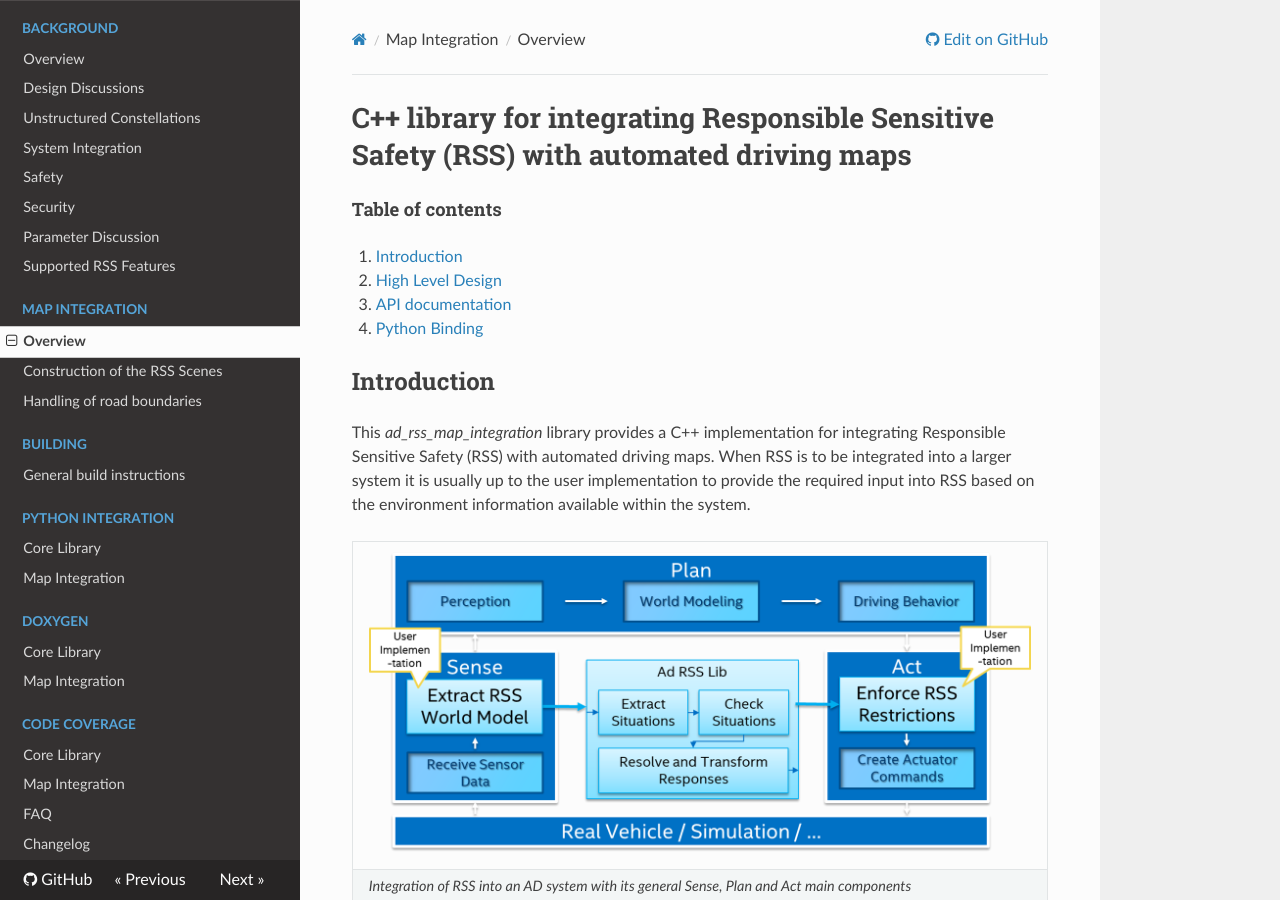
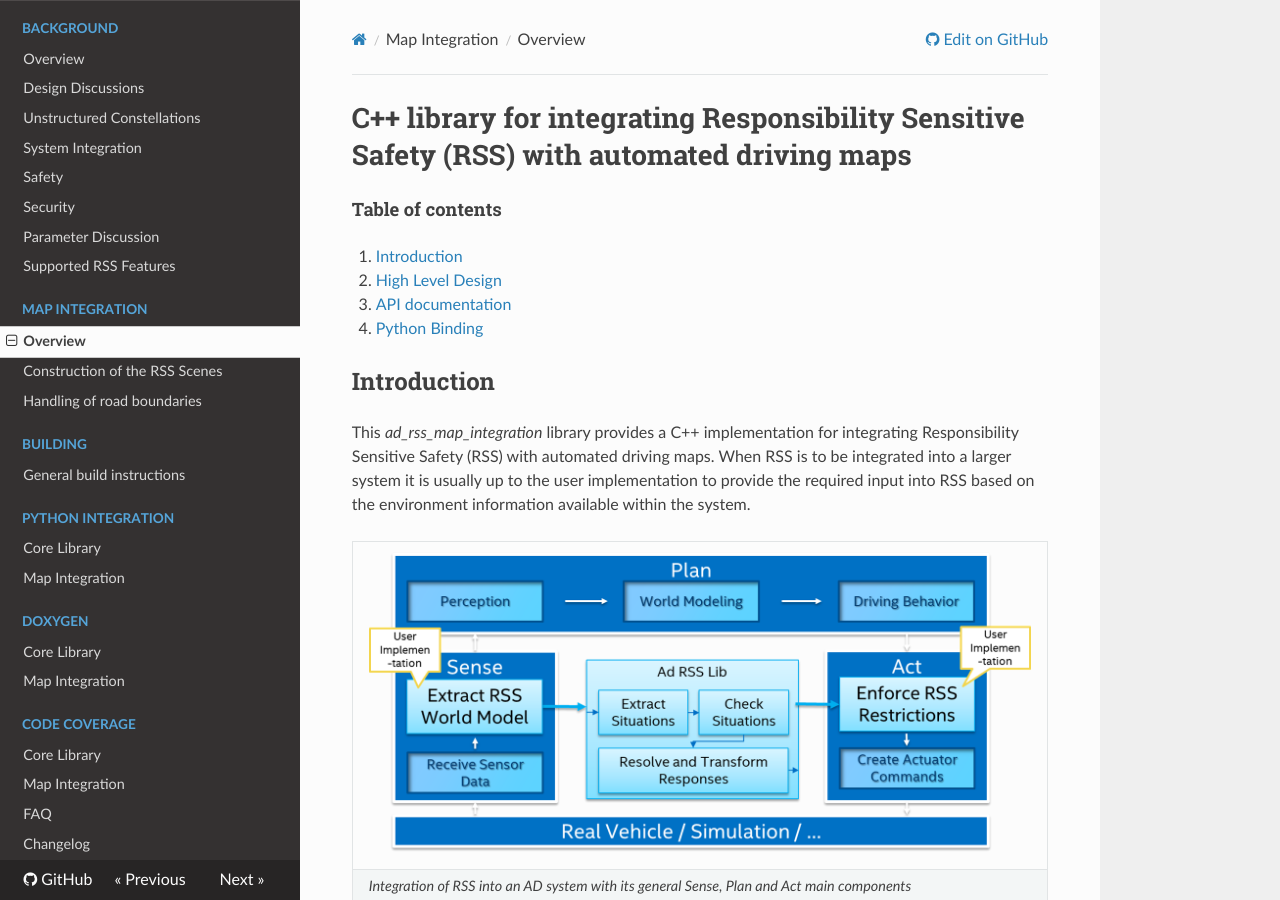
Before and after one commit to intel/ad-rss-lib, an MkDocs documentation site: the page built from doc/ad_rss_map_integration/Main.md, in a window 1280 px wide and 900 px high. Built offline with MkDocs 1.6.1, drawn with Linux system fonts in a browser that asks for light colours; nearby versions of some CDN libraries.

Commit message:
Update Main.md

```diff
--- a/doc/ad_rss_map_integration/Main.md
+++ b/doc/ad_rss_map_integration/Main.md
@@ -1,4 +1,4 @@
-# C++ library for integrating Responsible Sensitive Safety (RSS) with automated driving maps
+# C++ library for integrating Responsibility Sensitive Safety (RSS) with automated driving maps
 
 #### Table of contents
 1. [Introduction](#introduction)
@@ -7,7 +7,7 @@
 4. [Python Binding](#python)
 
 ## Introduction <a name="introduction"></a>
-This *ad_rss_map_integration* library provides a C++ implementation for integrating Responsible Sensitive Safety (RSS)
+This *ad_rss_map_integration* library provides a C++ implementation for integrating Responsibility Sensitive Safety (RSS)
 with automated driving maps. When RSS is to be integrated into a larger system it is usually up to
 the user implementation to provide the required input into RSS based on the environment information
 available within the system.
```
